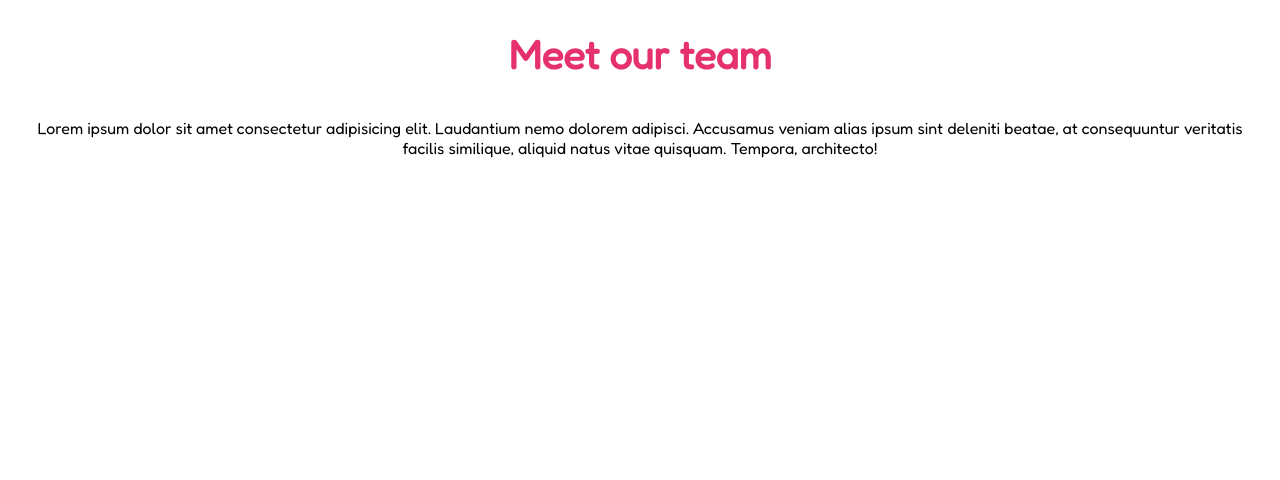
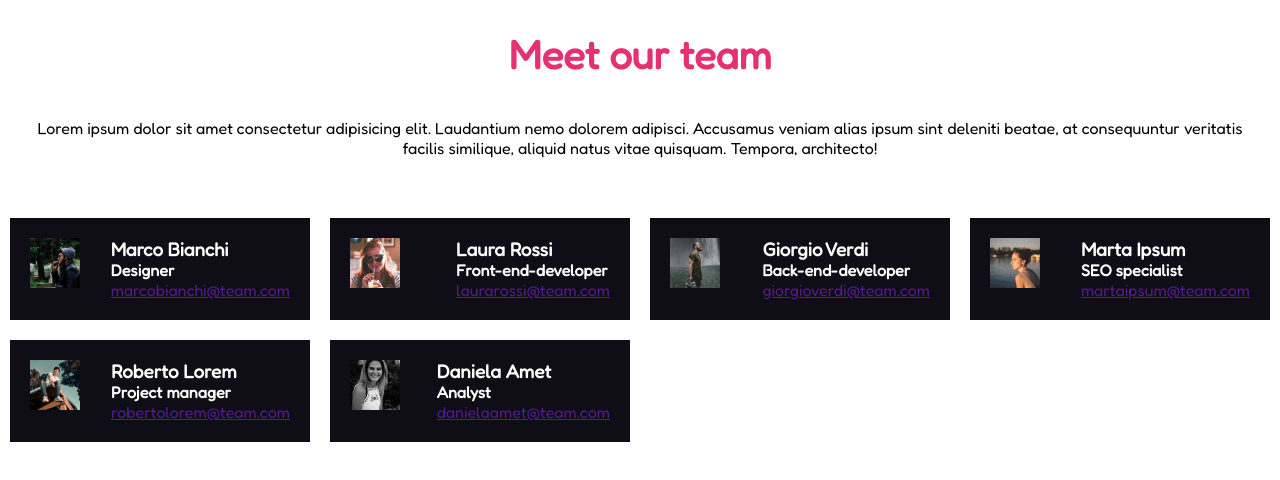
Before and after one commit to lordevito/html-css-float-cards, a plain HTML site: page index.html in a window 1280 px wide. Drawn offline with Linux system fonts and the light colour scheme.

Commit message:
feat: inserito foto info

```diff
--- a/css/style.css
+++ b/css/style.css
@@ -10,6 +10,11 @@ Page
 }
 body{
     font-family: 'Fredoka', sans-serif;
+}
+.claerfix::after{
+    display: block;
+    content:'';
+    clear: both;
 }
 /*
 **********
@@ -26,7 +31,35 @@ h1{
 header{
     text-align: center;
     padding: 30px;
+    margin-bottom: 20px;
 }
 p{
     padding-top: 40px;
 }
+/*
+**********
+Main
+**********
+*/
+.cards> .credit{
+    float:left;
+    padding: 20px;
+    width: calc(75% / 3 - 20px);
+    background-color: #0f0e17;
+    margin:10px;
+}
+.info> h3,h4 {
+    color: #fffffe;
+}
+.photo{
+    float: left;
+    width: 50px;
+}
+.info{
+    float: right;
+    width: calc(100% / 200px);
+}
+.photo img{
+    width: 100%;
+    display: block;
+}
--- a/index.html
+++ b/index.html
@@ -11,11 +11,64 @@
 <link href="https://fonts.googleapis.com/css2?family=Fredoka&display=swap" rel="stylesheet">
     <!--/Google Fonts Fredoka regular 400-->
 </head>
-</head>
 <body>
     <header>
         <h1>Meet our team</h1>
         <p>Lorem ipsum dolor sit amet consectetur adipisicing elit. Laudantium nemo dolorem adipisci. Accusamus veniam alias ipsum sint deleniti beatae, at consequuntur veritatis facilis similique, aliquid natus vitae quisquam. Tempora, architecto!</p>
     </header>
+    <main>
+        <div class="container">
+            <div class="cards clearfix">
+                <div class="credit">
+                    <div class="photo"><img src="img/male1.png"></div>
+                    <div class="info">
+                        <h3>Marco Bianchi</h3>
+                        <h4>Designer</h4>
+                        <a href="">marcobianchi@team.com</a>
+                    </div>
+                </div>
+                <div class="credit">
+                    <div class="photo"><img src="img/female1.png"></div>
+                    <div class="info">
+                        <h3>Laura Rossi</h3>
+                        <h4>Front-end-developer</Front-end-developer></h4>
+                        <a href="">laurarossi@team.com</a>
+                    </div>
+                </div>
+                <div class="credit">
+                    <div class="photo"><img src="img/male2.png"></div>
+                    <div class="info">
+                        <h3>Giorgio Verdi</h3>
+                        <h4>Back-end-developer</h4>
+                        <a href="">giorgioverdi@team.com</a>
+                    </div>
+                </div>
+                <div class="credit">
+                    <div class="photo"><img src="img/female2.png"></div>
+                    <div class="info">
+                        <h3>Marta Ipsum</h3>
+                        <h4>SEO specialist</h4>
+                        <a href="">martaipsum@team.com</a>
+                    </div>
+                </div>
+                <div class="credit">
+                    <div class="photo"><img src="img/male3.png"></div>
+                    <div class="info">
+                        <h3>Roberto Lorem</h3>
+                        <h4>Project manager</h4>
+                        <a href="">robertolorem@team.com</a>
+                    </div>
+                </div>
+                <div class="credit">
+                    <div class="photo"><img src="img/female3.png"></div>
+                    <div class="info">
+                        <h3>Daniela Amet</h3>
+                        <h4>Analyst</h4>
+                        <a href="">danielaamet@team.com</a>
+                    </div>
+                </div>
+            </div>
+        </div>
+    </main>
 </body>
 </html>
```
Also changed, not shown: img/female1.png (added), img/female2.png (added), img/female3.png (added), img/male1.png (added), img/male2.png (added), img/male3.png (added).
